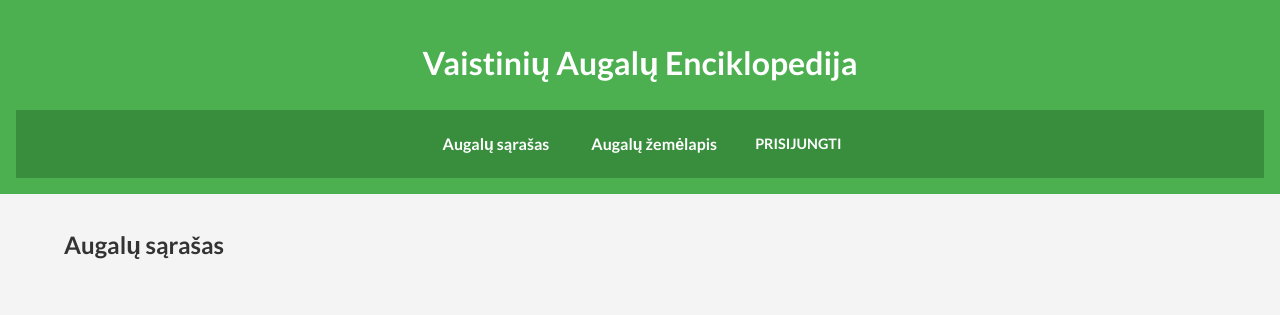
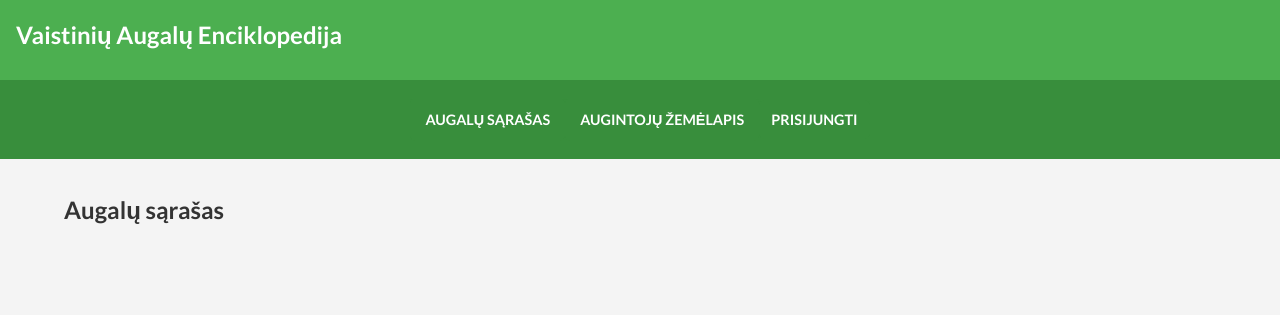
Before and after one commit to DawnlightForest/zolynelis, a PHP site: page / in a window 1280 px wide. Shown: the top 315 px of the page. Run offline with PHP 8.4, Linux system fonts and the light colour scheme; data that the repository does not hold is empty.

Commit message:
UI improvements
- Updated colors and style elements
- Improved controls and UX
- Added new menu button
- Updated HTML and JS code

```diff
--- a/global.js
+++ b/global.js
@@ -1,61 +1,59 @@
-// Failas: global.js
+// Failas: global.js (GALUTINĖ VERSIJA: Hamburger + Autentifikacija)
 
 document.addEventListener('DOMContentLoaded', () => {
+    // 1. Surandame naujus elementus (pritaikytus mobiliam dizainui)
+    const navLinksContainer = document.getElementById('nav-links');
+    const menuToggle = document.getElementById('menu-toggle');
 
-    // Surandame navigacijos juostą pagal ID
-    const nav = document.getElementById('main-nav');
-    if (!nav) return; // Jei nerandame nav, nieko nedarome
+    // 2. Hamburger meniu valdymas (jei mygtukas egzistuoja puslapyje)
+    if (menuToggle && navLinksContainer) {
+        menuToggle.addEventListener('click', () => {
+            // Perjungiame 'active' klasę, kurią CSS naudos rodymui/slėpimui
+            navLinksContainer.classList.toggle('active');
+        });
+    }
 
-    // Kreipiamės į API, kad patikrintume, kas prisijungęs
+    // 3. Autentifikacija ir nuorodų pridėjimas
+    // Svarbu: tikriname, ar radome navLinksContainer, prieš dedant į jį nuorodas
+    if (!navLinksContainer) return;
+
     fetch('api/check_auth.php')
         .then(response => response.json())
         .then(auth => {
             if (auth.logged_in) {
-                // Vartotojas yra prisijungęs!
+                // --- VARTOTOJAS PRISIJUNGĘS ---
 
                 let panelLink = '';
+                // Nustatome tinkamą nuorodą pagal rolę
                 if (auth.role === 'admin') {
-                    // Sukuriame nuorodą į Admin panelę
                     panelLink = '<a href="admin.html" class="nav-button admin">ADMINO PANELĖ</a>';
                 } else if (auth.role === 'grower') {
-                    // Sukuriame nuorodą į Augintojo portalą
                     panelLink = '<a href="portal.html" class="nav-button grower">MANO PORTALAS</a>';
                 }
 
-                // Pridedame naują nuorodą į navigacijos pabaigą
-                nav.innerHTML += panelLink;
+                // Pridedame nuorodas į NAUJĄJĮ konteinerį (#nav-links)
+                navLinksContainer.innerHTML += panelLink;
+                navLinksContainer.innerHTML += '<a href="#" id="global-logout-link" class="nav-button logout">Atsijungti</a>';
 
-                // Taip pat galime pridėti "Atsijungti" nuorodą
-                nav.innerHTML += '<a href="#" id="global-logout-link" class="nav-button logout">Atsijungti</a>';
-
-                // Pridedame funkcionalumą atsijungimo mygtukui
+                // Pridedame atsijungimo funkciją
                 const logoutLink = document.getElementById('global-logout-link');
                 if (logoutLink) {
                     logoutLink.addEventListener('click', (e) => {
                         e.preventDefault();
-
+                        // Sunaikiname sesiją serveryje
                         fetch('api/logout.php')
-                            .then(response => response.json()) // Priverčiame palaukti serverio atsakymo
-                            .then(data => {
-                                // Tik kai serveris patvirtina, kad sesija sunaikinta,
-                                // perkrauname puslapį.
-                                window.location.href = 'index.html';
-                            })
-                            .catch(error => {
-                                console.error('Klaida atsijungiant:', error);
-                                // Net jei įvyko klaida, vis tiek bandome perkrauti
-                                window.location.href = 'index.html';
-                            });
+                            .then(response => response.json())
+                            .then(() => window.location.href = 'index.html')
+                            .catch(() => window.location.href = 'index.html');
                     });
                 }
             } else {
-                // PRIDĖKITE ŠĮ BLOKĄ:
-                // Vartotojas NĖRA prisijungęs
-                nav.innerHTML += '<a href="login.html" class="nav-button login">Prisijungti</a>';
+                // --- VARTOTOJAS ATSIJUNGĘS ---
+                // Pridedame "Prisijungti" mygtuką
+                 navLinksContainer.innerHTML += '<a href="login.html" class="nav-button login">Prisijungti</a>';
             }
-            // Jei vartotojas neprisijungęs (auth.logged_in === false), nieko nedarome.
         })
         .catch(error => {
-            console.error("Autentifikacijos patikros klaida:", error);
+            console.error("Autentifikacijos klaida:", error);
         });
 });
--- a/index.html
+++ b/index.html
@@ -11,12 +11,22 @@
     <body>
 
         <header>
+        <div class="header-content">
             <h1>Vaistinių Augalų Enciklopedija</h1>
-            <nav id="main-nav">
+            <button id="menu-toggle" aria-label="Meniu">
+                <span></span>
+                <span></span>
+                <span></span>
+            </button>
+        </div>
+
+        <nav id="main-nav">
+            <div id="nav-links">
                 <a href="index.html">Augalų sąrašas</a>
-                <a href="map.html">Augalų žemėlapis</a>
-            </nav>
-        </header>
+                <a href="map.html">Augintojų žemėlapis</a>
+            </div>
+        </nav>
+    </header>
 
         <main>
             <h2>Augalų sąrašas</h2>
--- a/style.css
+++ b/style.css
@@ -1,11 +1,16 @@
 @import url('https://fonts.googleapis.com/css2?family=Lato:wght@400;700&display=swap');
 :root {
-    --primary-color: #4CAF50;    /* Pagrindinė spalva*/
-    --primary-dark: #388E3C;   /* Navigacijai */
-    --light-gray: #f4f4f4;     /* Fonas */
-    --dark-text: #333;         /* Pagrindinis tekstas */
-    --card-bg: #ffffff;         /* Kortelių fonas */
-    --border-color: #ddd;       /* Rėmelių spalva */
+    --primary-color: #4CAF50; /* Pagrindinė žalia */
+    --primary-dark: #388E3C;  /* Tamsi žalia (mygtukams) */
+    --light-gray: #f4f4f4;    /* Fonas */
+    --dark-text: #333;        /* Pagrindinis tekstas */
+    --card-bg: #ffffff;       /* Kortelių fonas */
+    --border-color: #ddd;     /* Rėmelių spalva */
+
+    /* --- PRIDĖKITE ŠIAS NAUJAS SPALVAS --- */
+    --warning-color: #D35400;  /* Švelni "deginta" oranžinė (Adminui) */
+    --info-color: #16A085;     /* Žalsvai melsva (Portalui) */
+    --secondary-color: #8D6E63; /* Švelni ruda/pilka (Atsijungti) */
 }
 body {
     font-family: 'Lato', Arial, sans-serif;
@@ -55,29 +60,85 @@ main {
     border-radius: 5px;
     margin-top: 1rem;
 }
-header nav {
+/* --- Header išdėstymas --- */
+header {
+    padding: 0; /* Nuimame seną padding */
+}
+.header-content {
+    display: flex;
+    justify-content: space-between;
+    align-items: center;
+    padding: 1rem;
+    background: var(--primary-color); /* Antraštės fonas */
+}
+header h1 {
+    margin: 0;
+    font-size: 1.5rem; /* Šiek tiek mažesnis šriftas, kad tilptų */
+}
+
+/* --- Hamburger mygtukas (pagal nutylėjimą paslėptas) --- */
+#menu-toggle {
+    display: none; /* Dideliuose ekranuose nerodome */
+    background: none;
+    border: none;
+    cursor: pointer;
+    padding: 0.5rem;
+    flex-direction: column;
+    justify-content: space-around;
+    width: 30px;
+    height: 25px;
+}
+#menu-toggle span {
+    width: 100%;
+    height: 3px;
+    background-color: white;
+    border-radius: 10px;
+    transition: all 0.3s linear;
+}
+
+/* --- Navigacijos nuorodos (dideliems ekranams) --- */
+#main-nav {
     background-color: var(--primary-dark);
-    padding: 0.5rem;
+}
+#nav-links {
     display: flex;
     justify-content: center;
     align-items: center;
     flex-wrap: wrap;
+    padding: 0.5rem;
+}
+/* 1. Navigacijos juosta (konteineris) */
+header nav {
+    background-color: rgba(0, 0, 0, 0.1); /* Šiek tiek patamsiname foną po mygtukais */
+    padding: 10px;
+    margin-top: 10px;
+    display: flex;
+    justify-content: center;
+    align-items: center;
+    flex-wrap: wrap;
+    gap: 10px; /* Tarpai tarp mygtukų */
 }
 
-/* Bendras VISŲ nuorodų stilius navigacijoje */
+/* 2. Bendras VISŲ nuorodų stilius (Standartiniai žali mygtukai) */
 header nav a {
+    background-color: var(--primary-dark); /* Tamsiai žalia */
     color: white;
-    padding: 0.5rem 1rem;
+    padding: 10px 15px;
     text-decoration: none;
     font-weight: bold;
-    border-radius: 4px;
-    margin: 5px;
-    transition: background-color 0.2s ease;
+    border-radius: 5px;      /* Apvalinti kampai */
+    transition: all 0.2s ease; /* Animacija */
+    display: inline-block;
+    text-transform: uppercase;
+    font-size: 0.9rem;
+    border: none; /* Užtikriname, kad nebūtų rėmelių */
 }
 
-/* Bendra užvedimo būsena (paprastoms nuorodoms) */
+/* 3. Užvedimo efektas visiems mygtukams */
 header nav a:hover {
-    background-color: #2E7D32;
+    transform: translateY(-2px); /* Mygtukas šiek tiek pakyla užvedus */
+    box-shadow: 0 4px 8px rgba(0,0,0,0.2); /* Atsiranda šešėlis */
+    opacity: 0.9;
 }
 .form-group {
     margin-bottom: 1rem;
```
Also changed, not shown: other parts of style.css (+72 -20 lines), admin.html (+12 -2 lines), portal.html (+12 -3 lines).
